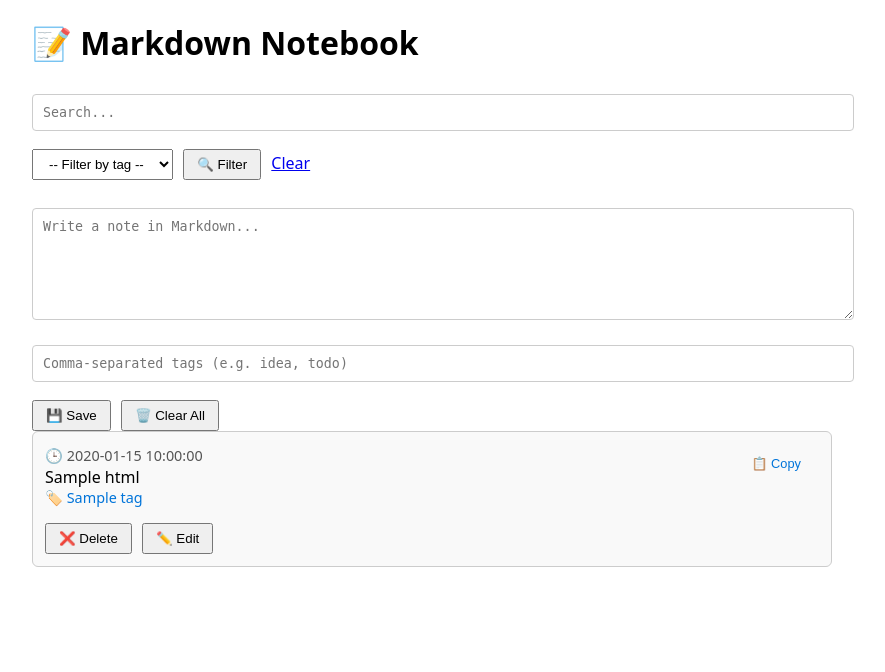
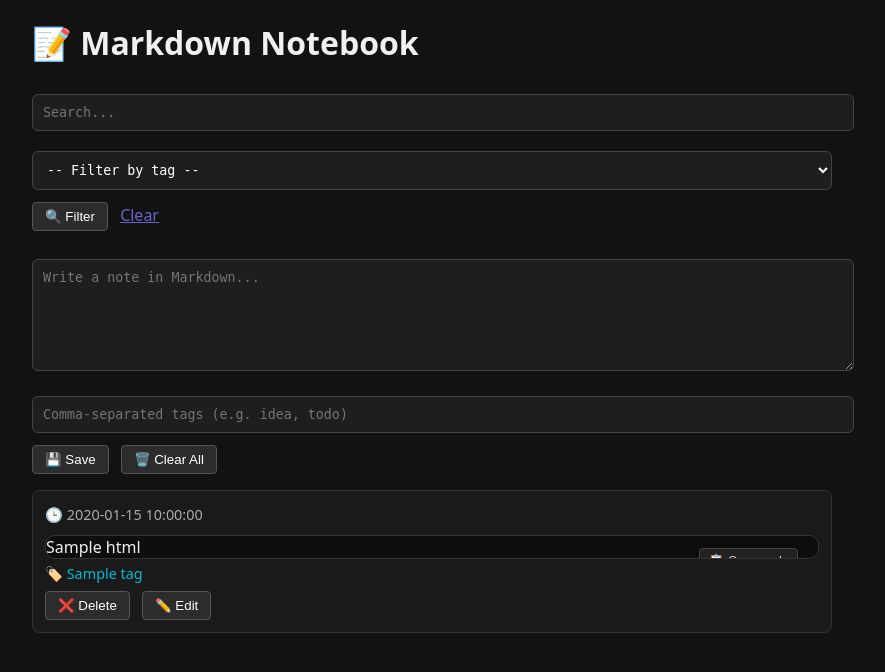
Before and after one commit to Bijush/Bijush-Note-Book, a Flask app: template templates/index.html in a window 1280 px wide. Shown: the top 672 px of the page, without its empty margins (208-1093 px from the left). Run offline with Flask 3, Linux system fonts and the light colour scheme; the template is opened without the code that fills it: most values are stand-ins (such as "Sample title", 1, 10 or a date in 2020); parts of the project's set-up code (start-up, migrations or seed data) failed here and were passed over.

Commit message:
Add files via upload

```diff
--- a/templates/index.html
+++ b/templates/index.html
@@ -11,66 +11,96 @@
       max-width: 800px;
       margin-left: auto;
       margin-right: auto;
+      background: #121212;
+      color: #f0f0f0;
     }
 
-    textarea, input[type="text"] {
+    textarea, input[type="text"], select {
       width: 100%;
       padding: 10px;
       margin-top: 8px;
       margin-bottom: 12px;
-      border: 1px solid #ccc;
+      border: 1px solid #444;
+      border-radius: 6px;
+      font-family: monospace;
+      background: #1e1e1e;
+      color: #fff;
+    }
+
+    button {
+      padding: 6px 12px;
+      margin-right: 8px;
+      background: #2c2c2c;
+      border: 1px solid #555;
+      color: #fff;
       border-radius: 4px;
-      font-family: monospace;
+      cursor: pointer;
     }
 
     .note {
-      border: 1px solid #ccc;
+      background: #1a1a1a;
+      border: 1px solid #333;
+      border-radius: 8px;
       padding: 12px;
-      margin-bottom: 16px;
-      border-radius: 6px;
-      background: #f9f9f9;
+      margin: 16px 0;
     }
 
-    .note pre {
-      background: #272822;
-      color: #f8f8f2;
-      padding: 10px;
-      overflow-x: auto;
+    .note time {
+      color: #aaa;
+      font-size: 0.9em;
+    }
+
+    .tags {
+      margin-top: 5px;
+      color: #00bcd4;
+      font-size: 0.9em;
+    }
+
+    .actions button {
+      margin-top: 8px;
+    }
+
+    .copy-container {
+      background: #0d0d0d;
+      border: 1px solid #333;
+      border-radius: 10px;
+      position: relative;
+      margin-top: 10px;
+      overflow: hidden;
+    }
+
+    .copy-btn {
+      position: absolute;
+      top: 12px;
+      right: 12px;
+      background: #222;
+      border: 1px solid #444;
+      color: #ccc;
+      font-size: 0.8em;
+      padding: 4px 8px;
+      cursor: pointer;
       border-radius: 4px;
     }
 
-    .note time {
-      font-size: 0.9em;
-      color: #555;
-    }
-
-    .tags {
-      font-size: 0.9em;
-      color: #0074d9;
-    }
-
-    .actions {
-      margin-top: 10px;
-    }
-
-    button, select {
-      margin-top: 6px;
-      margin-right: 6px;
-      padding: 6px 12px;
-    }
-
-    .copy-btn {
-      float: right;
-      font-size: 0.8em;
-      cursor: pointer;
-      color: #0074d9;
-      border: none;
-      background: none;
+    .content code, .content pre {
+      font-family: 'Fira Code', monospace;
+      font-size: 0.95em;
+      white-space: pre-wrap;
+      color: #f8f8f2;
+      background: #1e1e1e;
+      padding: 12px;
+      display: block;
+      overflow-x: auto;
     }
 
     @media (max-width: 600px) {
       body {
         margin: 10px;
+      }
+
+      .search-bar, .tag-bar {
+        display: flex;
+        flex-direction: column;
       }
 
       button, select {
@@ -84,7 +114,7 @@
   <h1>📝 Markdown Notebook</h1>
 
   <!-- 🔍 Search + Tag filter -->
-  <form method="get" style="margin-bottom: 20px;">
+  <form method="get" style="margin-bottom: 20px;" class="search-bar">
     <input type="text" name="q" placeholder="Search..." value="{{ q }}">
     <select name="tag">
       <option value="">-- Filter by tag --</option>
@@ -93,7 +123,7 @@
       {% endfor %}
     </select>
     <button type="submit">🔍 Filter</button>
-    <a href="{{ url_for('index') }}">Clear</a>
+    <a href="{{ url_for('index') }}" style="color: #66c;">Clear</a>
   </form>
 
   <!-- ➕ Note form -->
@@ -109,8 +139,10 @@
   {% for key, note in notes.items() %}
     <div class="note">
       <time>🕒 {{ note.time }}</time>
-      <button class="copy-btn" onclick="copyToClipboard(this)">📋 Copy</button>
-      <div class="content">{{ note.html|safe }}</div>
+      <div class="copy-container">
+        <button class="copy-btn" onclick="copyToClipboard(this)">📋 Copy code</button>
+        <div class="content">{{ note.html|safe }}</div>
+      </div>
       {% if note.tags %}
         <div class="tags">🏷️ {{ note.tags | join(', ') }}</div>
       {% endif %}
@@ -124,9 +156,9 @@
     </div>
   {% endfor %}
 
-  <!-- 📄 Pagination (if needed) -->
+  <!-- 📄 Pagination -->
   {% if next_last_key %}
-    <a href="{{ url_for('index', last_key=next_last_key, q=q, tag=selected_tag) }}">Next →</a>
+    <a href="{{ url_for('index', last_key=next_last_key, q=q, tag=selected_tag) }}" style="color: #66c;">Next →</a>
   {% endif %}
 
   <script>
@@ -141,7 +173,7 @@
       const code = btn.parentElement.querySelector(".content").innerText;
       navigator.clipboard.writeText(code).then(() => {
         btn.innerText = "✅ Copied";
-        setTimeout(() => btn.innerText = "📋 Copy", 1500);
+        setTimeout(() => btn.innerText = "📋 Copy code", 1500);
       });
     }
   </script>
```
